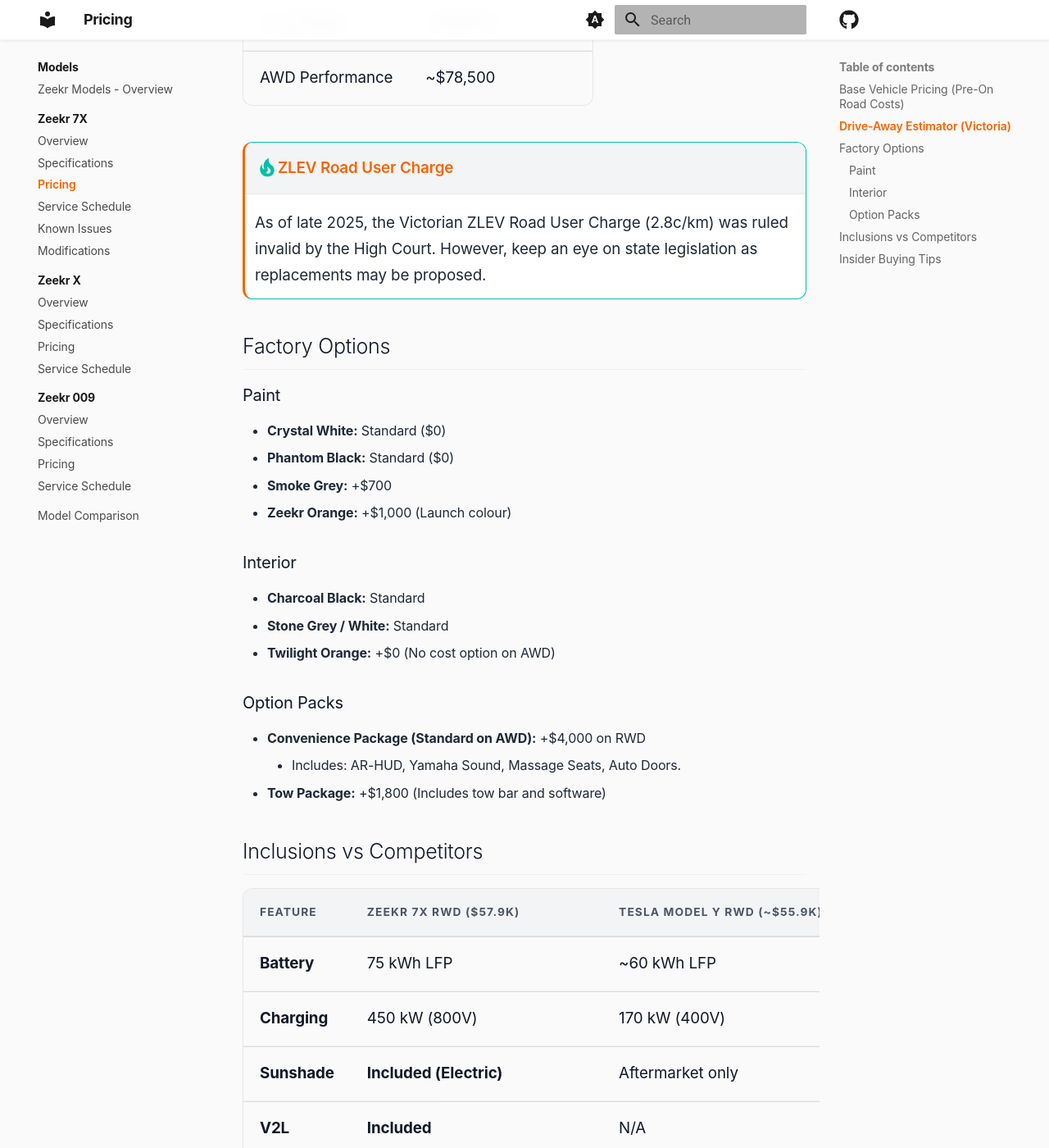
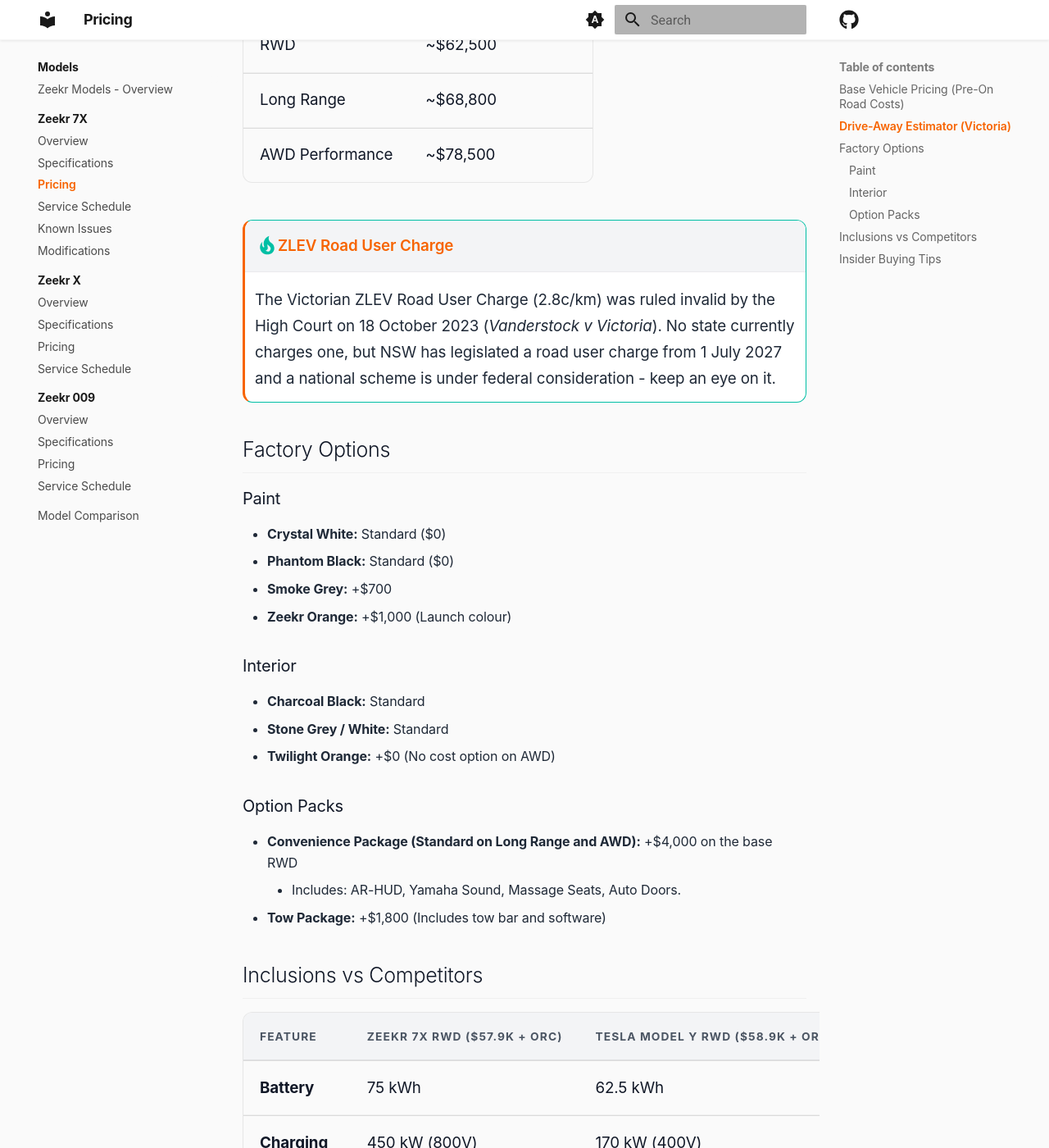
Before and after one commit to zeekr-insiders/wiki, an MkDocs documentation site: the page built from content/models/7x/2025/pricing.md, in a window 1280 px wide and 1400 px high, scrolled down 952 px. Shown: the whole window at 82% size. Built offline with MkDocs 1.6.1 and Material for MkDocs 9.7.7, drawn with Linux system fonts in a browser that asks for light colours; comment, search, counter and statistics services are not loaded; some of the changed text lies outside the part shown.

Commit message:
7X pricing page: Vanderstock date corrected, Model Y figures fixed and the Convenience Pack tip untangled

```diff
--- a/content/models/7x/2025/pricing.md
+++ b/content/models/7x/2025/pricing.md
@@ -1,6 +1,6 @@
-# 2025 Zeekr 7X Pricing & Options
+# Zeekr 7X Pricing & Options
 
-*Pricing current as of launch (October 2025).*
+*Last reviewed: August 2026. Launch pricing (October 2025) still current.*
 
 ## Base Vehicle Pricing (Pre-On Road Costs)
 
@@ -9,10 +9,11 @@
 | **Zeekr 7X RWD** | **$57,900** |
 | **Zeekr 7X Long Range RWD** | **$63,900** |
 | **Zeekr 7X AWD Performance** | **$72,900** |
+| **Zeekr 7X Black Special Edition** | **$75,900** |
 
 ## Drive-Away Estimator (Victoria)
 
-*Estimates only. Check [vicroads.vic.gov.au](https://www.vicroads.vic.gov.au) for current ZLEV duties.*
+*Estimates only, using Victorian on-road costs - other states will differ. Check [vicroads.vic.gov.au](https://www.vicroads.vic.gov.au) for current duties.*
 
 | Variant | Est. Drive-Away (VIC) |
 | :--- | :--- |
@@ -21,39 +22,40 @@
 | AWD Performance | ~$78,500 |
 
 !!! tip "ZLEV Road User Charge"
-    As of late 2025, the Victorian ZLEV Road User Charge (2.8c/km) was ruled invalid by the High Court. However, keep an eye on state legislation as replacements may be proposed.
+    The Victorian ZLEV Road User Charge (2.8c/km) was ruled invalid by the High Court on 18 October 2023 (*Vanderstock v Victoria*). No state currently charges one, but NSW has legislated a road user charge from 1 July 2027 and a national scheme is under federal consideration - keep an eye on it.
 
 ## Factory Options
 
 ### Paint
 
--   **Crystal White:** Standard ($0)
--   **Phantom Black:** Standard ($0)
--   **Smoke Grey:** +$700
--   **Zeekr Orange:** +$1,000 (Launch colour)
+- **Crystal White:** Standard ($0)
+- **Phantom Black:** Standard ($0)
+- **Smoke Grey:** +$700
+- **Zeekr Orange:** +$1,000 (Launch colour)
 
 ### Interior
 
--   **Charcoal Black:** Standard
--   **Stone Grey / White:** Standard
--   **Twilight Orange:** +$0 (No cost option on AWD)
+- **Charcoal Black:** Standard
+- **Stone Grey / White:** Standard
+- **Twilight Orange:** +$0 (No cost option on AWD)
 
 ### Option Packs
 
--   **Convenience Package (Standard on AWD):** +$4,000 on RWD
-    -   Includes: AR-HUD, Yamaha Sound, Massage Seats, Auto Doors.
--   **Tow Package:** +$1,800 (Includes tow bar and software)
+- **Convenience Package (Standard on Long Range and AWD):** +$4,000 on the base RWD
+    - Includes: AR-HUD, Yamaha Sound, Massage Seats, Auto Doors.
+- **Tow Package:** +$1,800 (Includes tow bar and software)
 
 ## Inclusions vs Competitors
 
-| Feature | Zeekr 7X RWD ($57.9k) | Tesla Model Y RWD (~$55.9k) |
+| Feature | Zeekr 7X RWD ($57.9k + ORC) | Tesla Model Y RWD ($58.9k + ORC) |
 | :--- | :--- | :--- |
-| **Battery** | 75 kWh LFP | ~60 kWh LFP |
+| **Battery** | 75 kWh | 62.5 kWh |
 | **Charging** | 450 kW (800V) | 170 kW (400V) |
 | **Sunshade** | **Included (Electric)** | Aftermarket only |
 | **V2L** | **Included** | N/A |
-| **Screen** | Driver Display + HUD + Center | Center Only |
+| **Screen** | Driver Display + Centre | Centre Only |
 
 ## Insider Buying Tips
-1.  **The "Convenience Pack" is worth it:** If buying the Long Range RWD, the extra $4k for the HUD and Sound System drastically changes the cabin feel.
-2.  **White Interiors:** Zeekr's white interior is *very* white. If you wear blue jeans often, invest in a ceramic leather coating immediately.
+
+1. **The "Convenience Pack" is worth it:** If buying the base RWD, the extra $4k for the HUD and Sound System drastically changes the cabin feel. (The Long Range and AWD already include it.)
+2. **White Interiors:** Zeekr's white interior is *very* white. If you wear blue jeans often, invest in a ceramic leather coating immediately.
```
